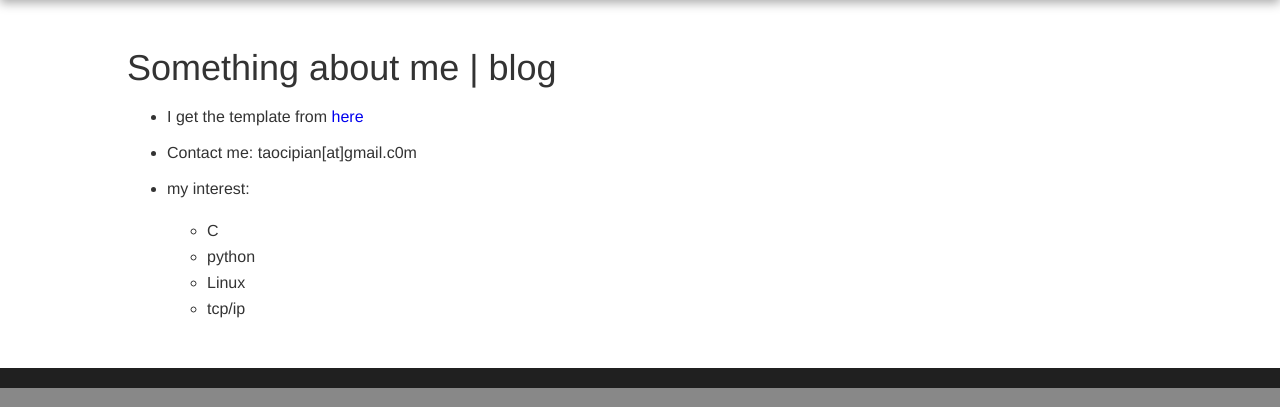
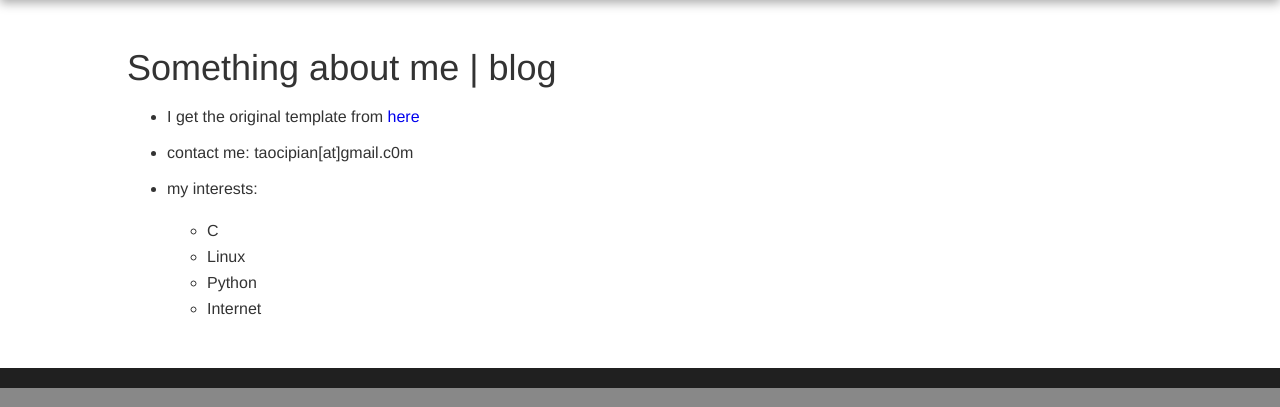
Before and after one commit to taocp/taocp.github.com, a Jekyll site: the page built from about.md, in a window 1280 px wide. Shown: the part 122-529 px from the top of the page. Built offline with Jekyll 4.4.1, drawn with Linux system fonts in a browser that asks for light colours; nearby versions of some CDN libraries; library files that are not in the unit come from our copies; Markdown is read by kramdown in place of the engine named in the settings.

Commit message:
auto update

```diff
--- a/about.md
+++ b/about.md
@@ -7,12 +7,12 @@ description: Something more
 {{ page.title }}
 ================
 
-* I get the template from [here]( https://github.com/kblomqvist/ghblog-template.git )
+* I get the original template from [here]( https://github.com/kblomqvist/ghblog-template.git )
 
-* Contact me: taocipian[at]gmail.c0m
+* contact me: taocipian[at]gmail.c0m
 
-* my interest:
+* my interests:
     * C
-    * python
     * Linux
-    * tcp/ip
+    * Python
+    * Internet
```
